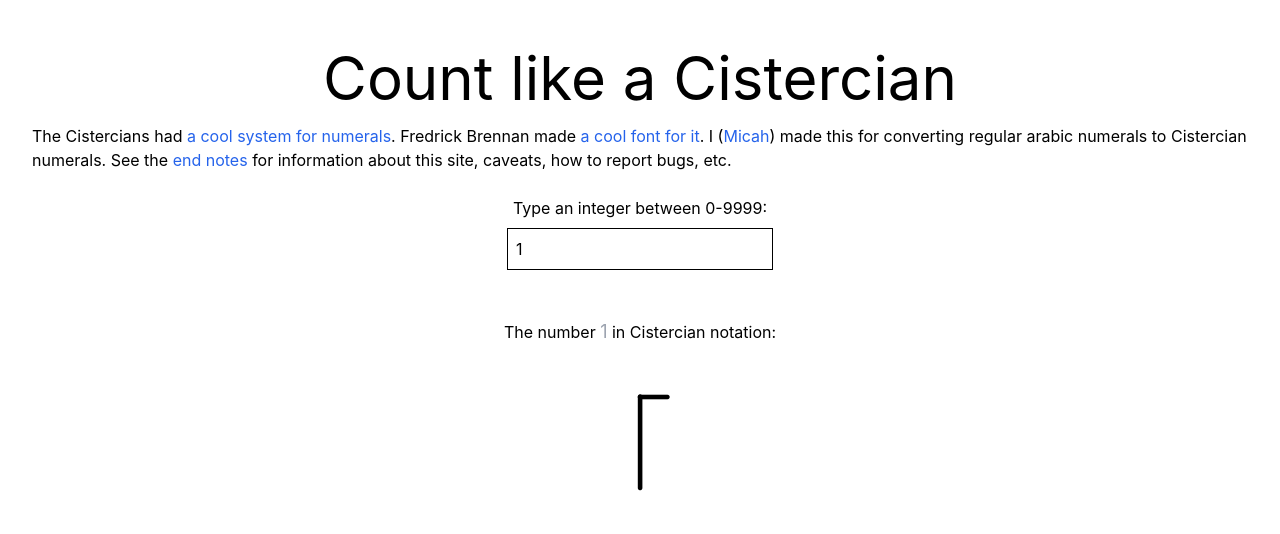
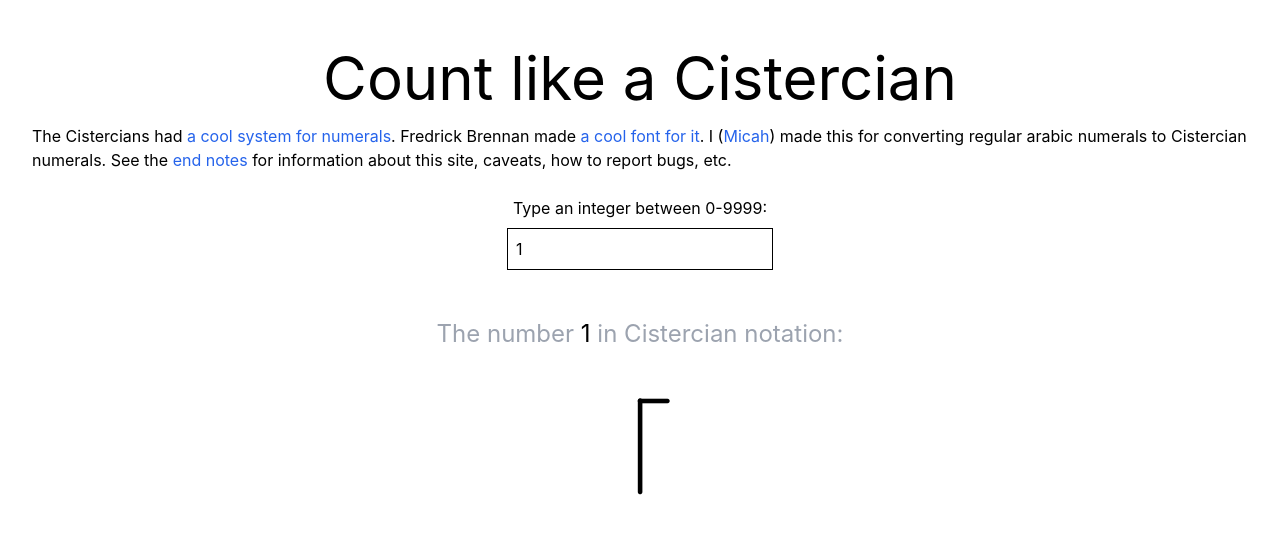
Before and after one commit to mrled/cistercian.js, a Next.js app: page /numeral/1 in a window 1280 px wide. Shown: the top 534 px of the page. Built offline with nearby package versions, Linux system fonts and the light colour scheme.

Commit message:
Make English text larger in num display
Looks good on site and much better in og:image previews

```diff
--- a/components/CistercianNumeralDisplay.tsx
+++ b/components/CistercianNumeralDisplay.tsx
@@ -16,8 +16,8 @@ export default function CistercianNumeralDisplay({
     const cistercian = number2cistercian(num);
     return (
       <div className="flex flex-1 flex-col justify-center items-center">
-        <p>
-          The number <span className="text-lg text-gray-400">{num}</span> in
+        <p className="text-2xl text-gray-400">
+          The number <span className="text-bold text-black">{num}</span> in
           Cistercian notation:
         </p>
         <p className="py-8 text-9xl font-cistercian items-center">
```
